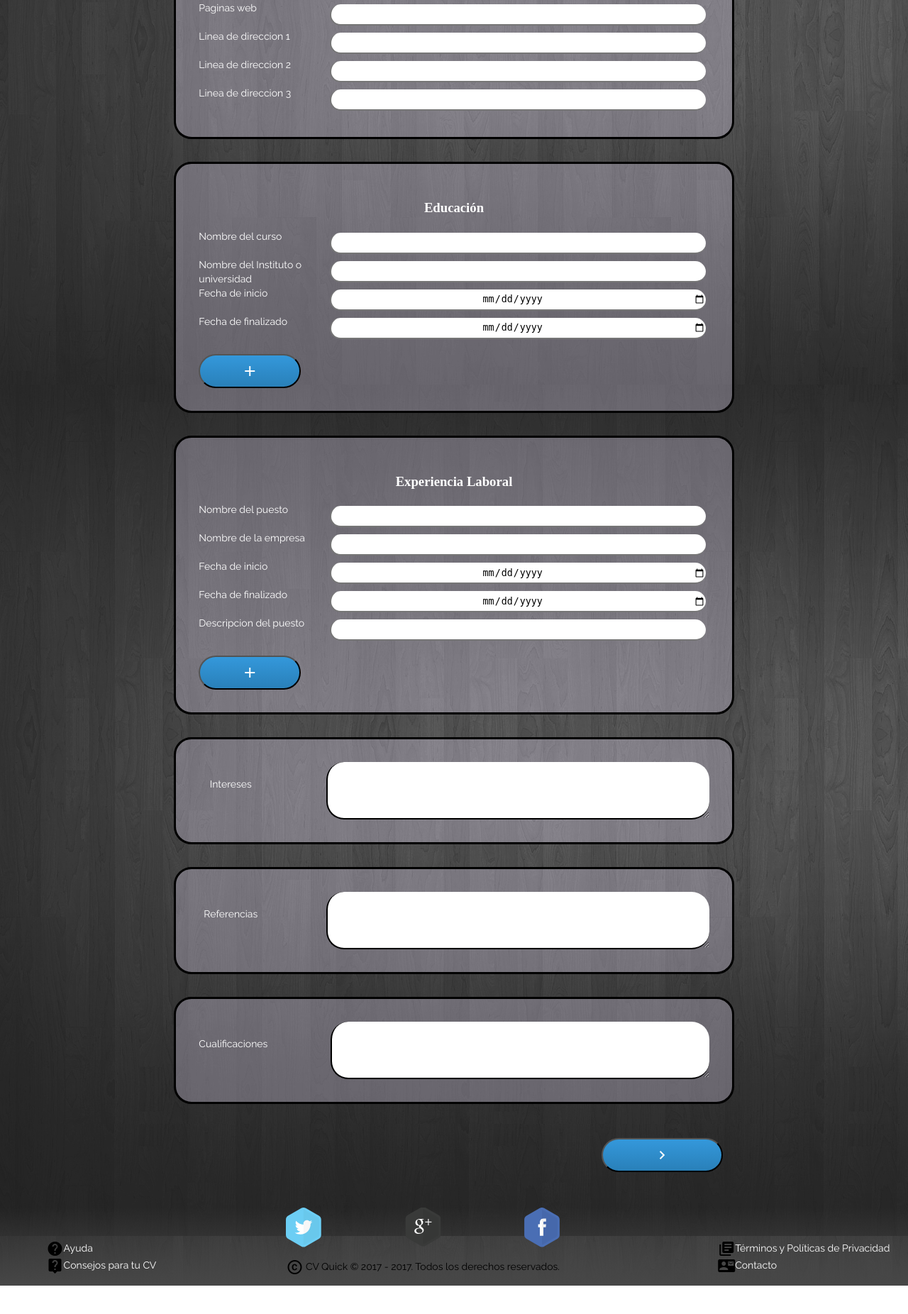
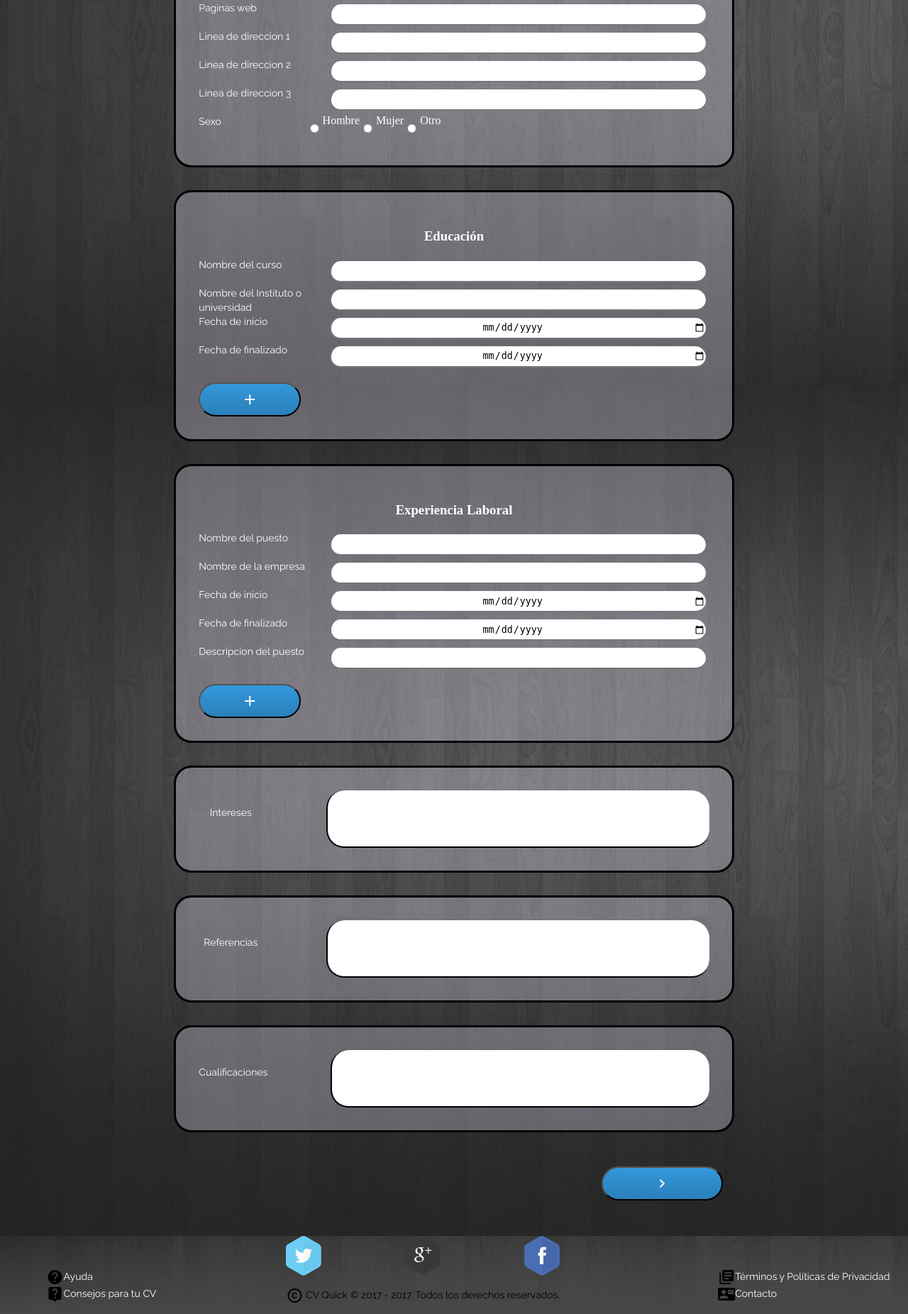
Before and after one commit to CvQuick/CvQuick, a PHP site: page /Formulario.html in a window 1280 px wide. Shown: the part 335-2187 px from the top of the page at 71% size. Before the commit the page ends 2147 px from the top, so only its background shows below. Run offline with PHP 8.4, Linux system fonts and the light colour scheme.

Commit message:
añadido radio inputs

```diff
--- a/Formulario.html
+++ b/Formulario.html
@@ -73,11 +73,15 @@
                 <label for="LineaDireccion3">Linea de direccion 3</label>
                 <input type="text" name="LineaDireccion3" id="LineaDireccion3">
             </div>
-
+            <div class="form-group">
+                <label >Sexo</label>
+                <div class="radio">
+                <input type="radio" id="sexoHombre" name="Sexo" value="male"> Hombre<br>
+                <input type="radio" id="sexoMujer" name="Sexo" value="female"> Mujer<br>
+                <input type="radio" id="sexoOtro" name="Sexo" value="other"> Otro
+                </div>
+            </div>
         </nav>
-        <!--HACE FALTA UN BOTON ADD EN INFO BASICA ?-->
-        <!--<button type="button" value="Añadir" id="InformacionBasicaAdd"-->
-        <!--class="add"><i class="material-icons">add</i></button>-->
     </div>
 
     <div class="subsection">
--- a/css/style.css
+++ b/css/style.css
@@ -204,6 +204,12 @@ El titulo de la tabla tendrá un espacio inferior y unicamente borde inferior
     display: flex;
     flex-direction: row;
     align-content: center;
+}
+
+.radio{
+
+  display: flex;
+  flex-direction: row;
 }
 
 fieldset {
```
